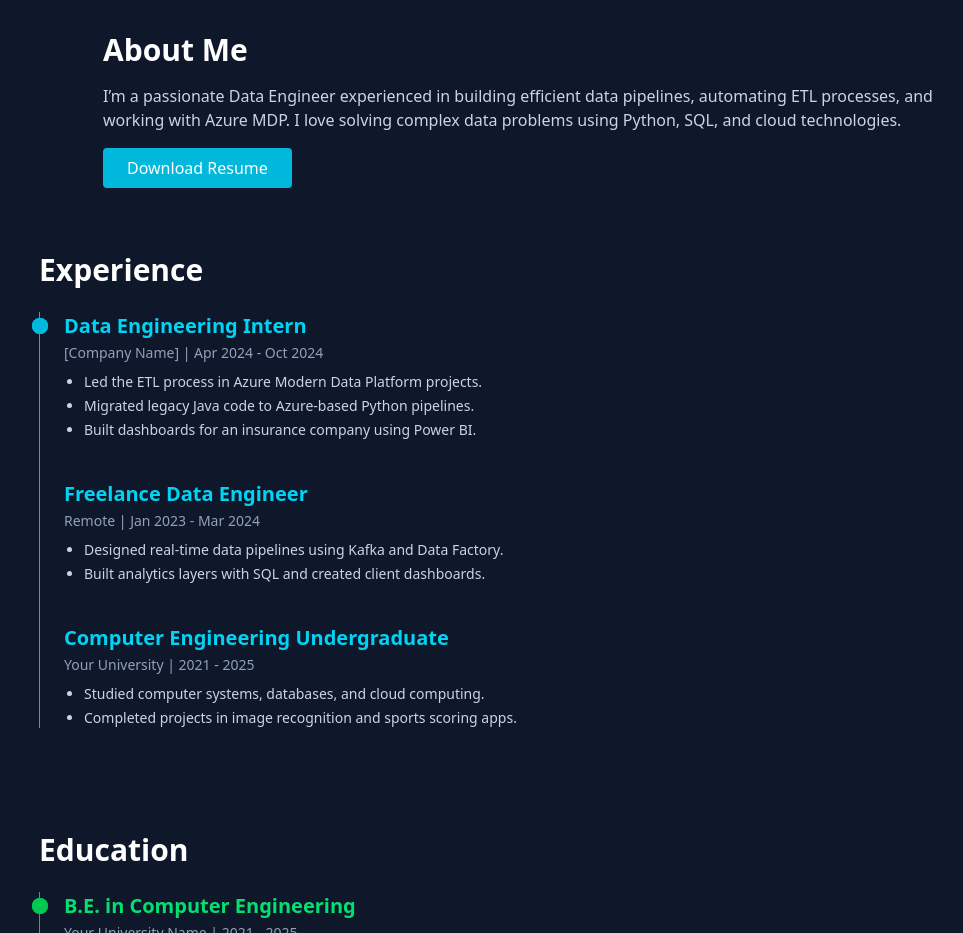
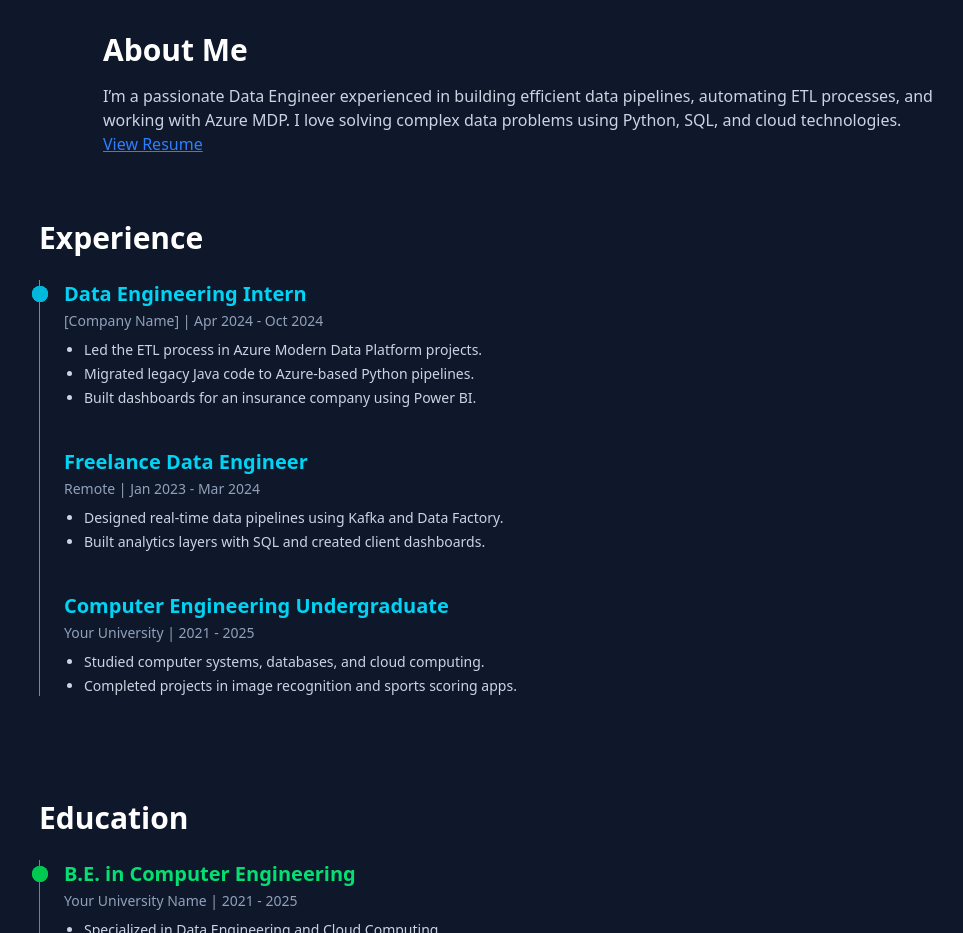
Before and after one commit to Rushika08/Portfolio, a React (Vite) app: page / in a window 1280 px wide. Shown: the part 800-1733 px from the top of the page, without its empty margins (121-1084 px from the left). Built offline with nearby package versions, Linux system fonts and the light colour scheme; the HTML template or start-up script is replaced by a standard one.

Commit message:
Initial commit

```diff
--- a/src/components/About.jsx
+++ b/src/components/About.jsx
@@ -5,12 +5,20 @@ const About = () => {
         <p className="text-slate-300">
           I’m a passionate Data Engineer experienced in building efficient data pipelines, automating ETL processes, and working with Azure MDP. I love solving complex data problems using Python, SQL, and cloud technologies.
         </p>
-        <a
+        {/* <a
           href="/Rushika Jayasinghe Resume.pdf"
           download
           className="inline-block mt-4 px-6 py-2 bg-cyan-500 text-white rounded hover:bg-cyan-600"
         >
           Download Resume
+        </a> */}
+        <a
+        href="/resume.pdf"
+        target="_blank"
+        rel="noopener noreferrer"
+        className="text-blue-500 underline"
+        >
+        View Resume
         </a>
       </section>
     );
```
